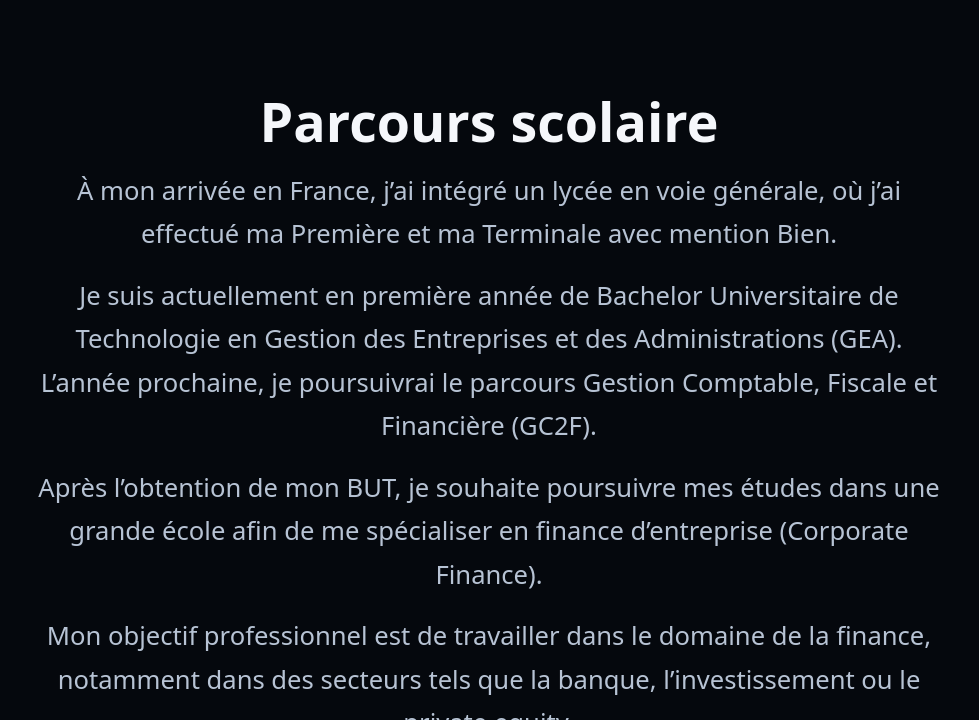
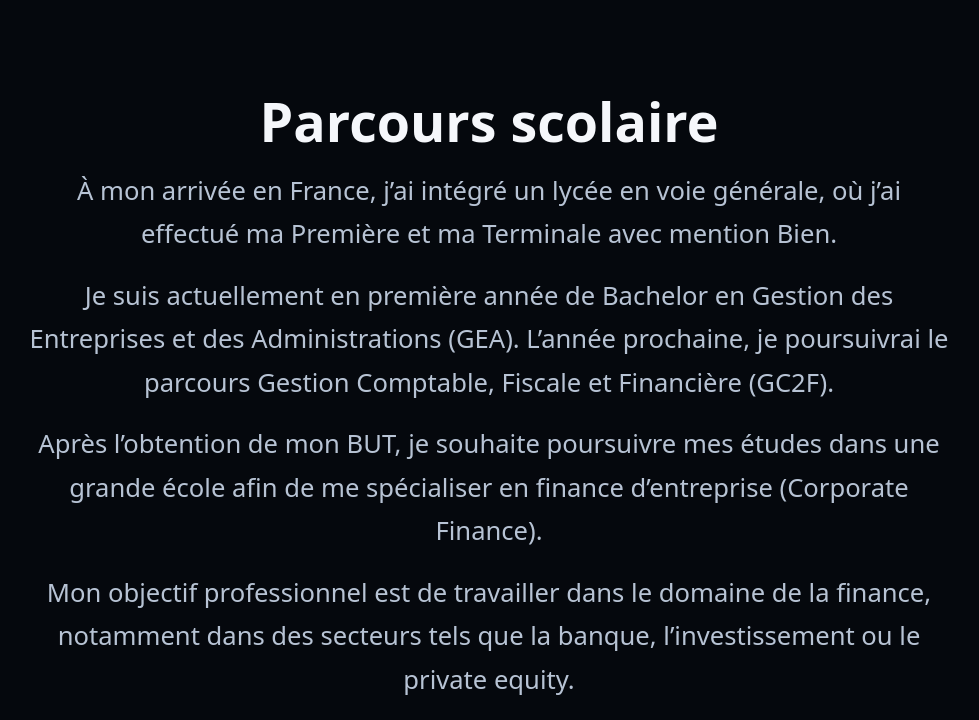
Before and after one commit to MarcelChanard/marcelchanard.github.io, a plain HTML site: page index.html in a window 1280 px wide. Shown: the part 1157-1877 px from the top of the page, without its empty margins (151-1130 px from the left). Drawn offline with Linux system fonts and the light colour scheme.

Commit message:
Update index.html

```diff
--- a/index.html
+++ b/index.html
@@ -318,7 +318,7 @@ p{
       <h1>Marcel Chanard</h1>
 
       <div class="subtitle">
-        Étudiante en BUT GEA — parcours GC2F
+        Étudiant en BUT GEA — parcours GC2F
       </div>
 
       <div class="portfolio">
@@ -405,8 +405,7 @@ p{
             où j’ai effectué ma Première et ma Terminale avec mention Bien.
           </p>
           <p>
-            Je suis actuellement en première année de Bachelor Universitaire de
-            Technologie en Gestion des Entreprises et des Administrations (GEA).
+            Je suis actuellement en première année de Bachelor en Gestion des Entreprises et des Administrations (GEA).
             L’année prochaine, je poursuivrai le parcours Gestion Comptable,
             Fiscale et Financière (GC2F).
           </p>
```
